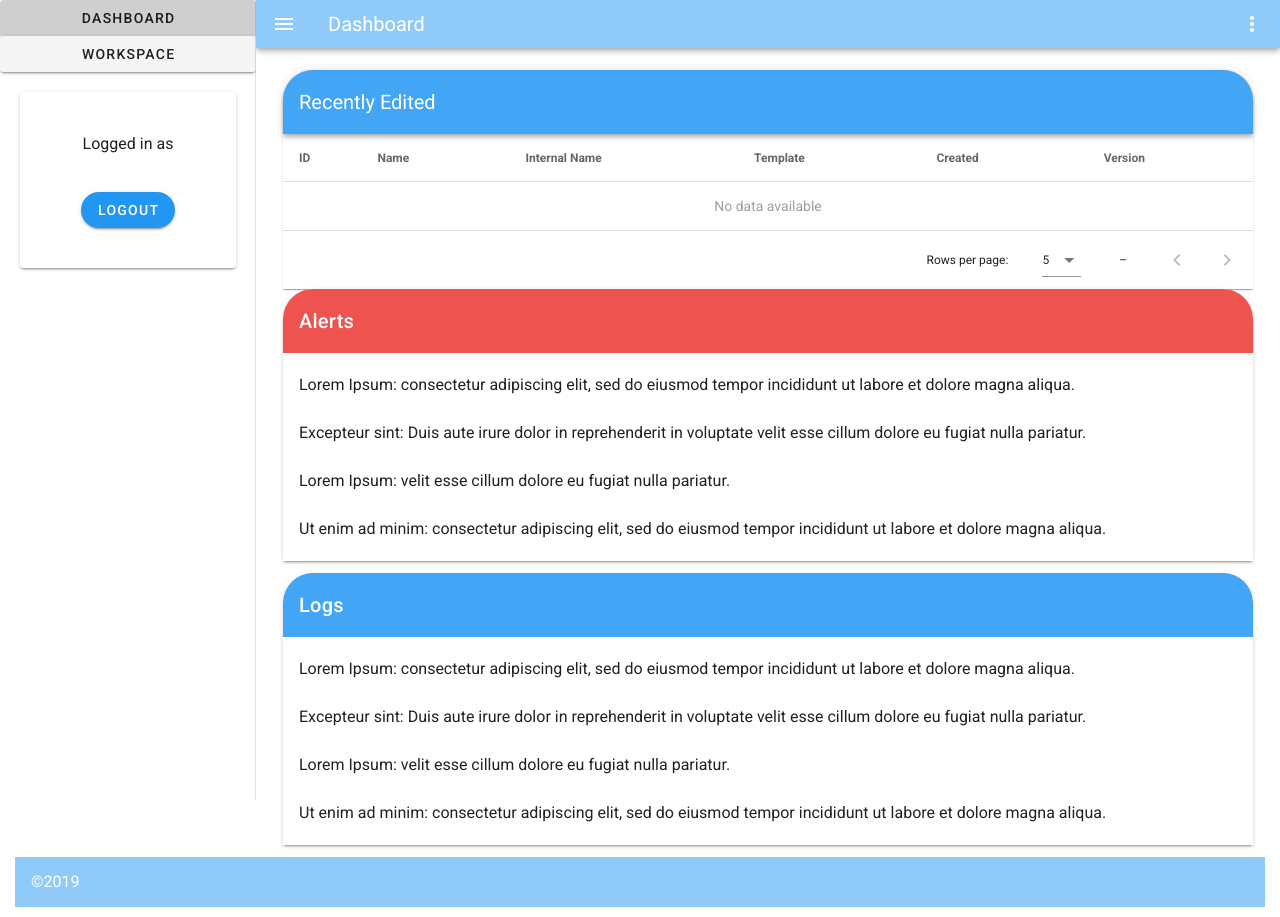
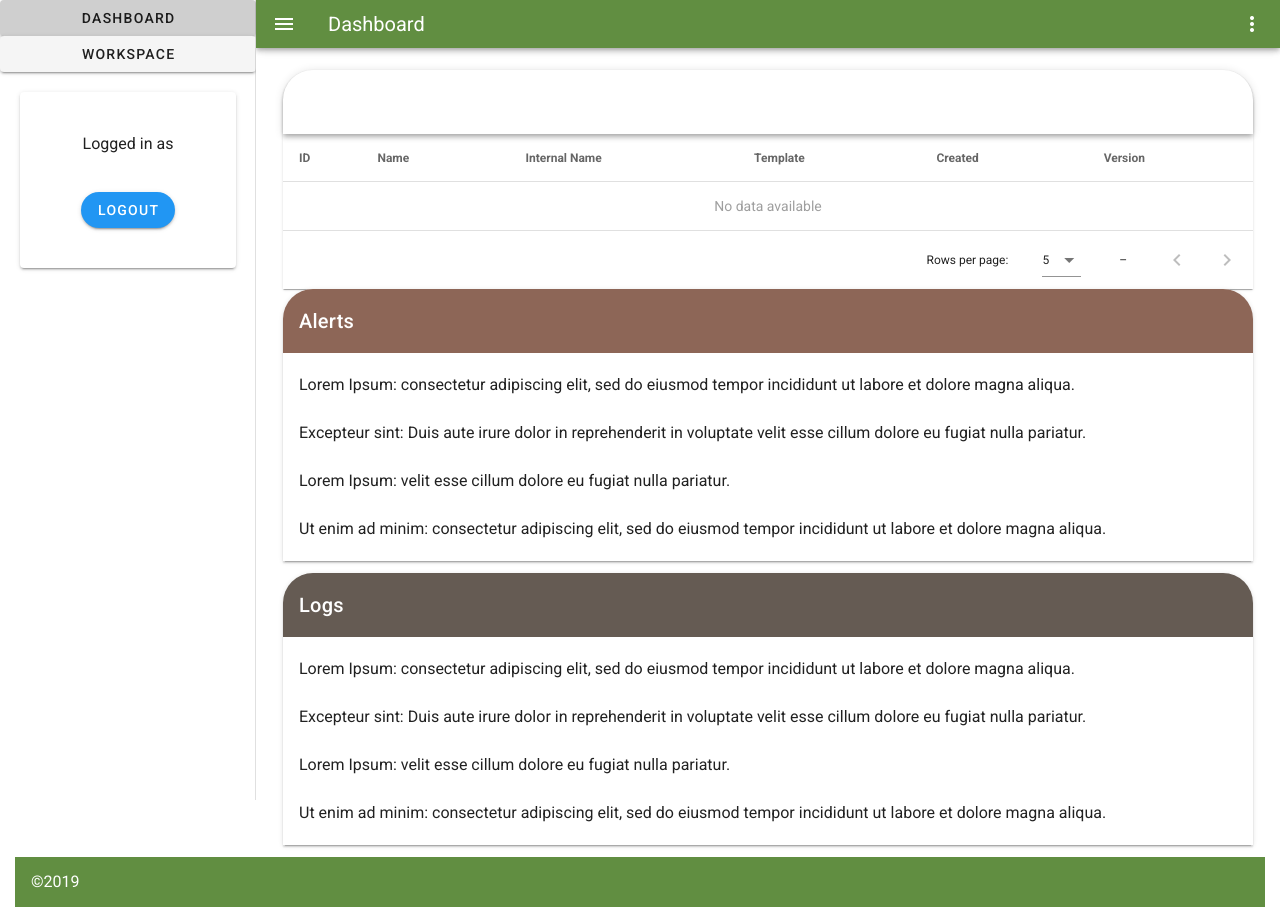
Before and after one commit to iingles/isaac-ingles-3790-final, a Vue app: page / in a window 1280 px wide. Built offline with nearby package versions, Linux system fonts and the light colour scheme.

Commit message:
made some color theme changes

```diff
--- a/src/components/shared/Footer.vue
+++ b/src/components/shared/Footer.vue
@@ -1,7 +1,7 @@
 <template>
     <v-footer
       height="50"
-      color="blue lighten-3"
+      color="#618E41"
       dark
     >
         &copy;2019
--- a/src/components/shared/Header.vue
+++ b/src/components/shared/Header.vue
@@ -3,10 +3,10 @@
     <v-app-bar
       app
       fixed
-      color="blue lighten-3"
+      color="#618E41"
       dark
       dense
-      collapse-on-scroll="true"
+      collapse-on-scroll
       >
         <v-app-bar-nav-icon @click.stop="drawer = !drawer"></v-app-bar-nav-icon>
 
--- a/src/views/Dashboard.vue
+++ b/src/views/Dashboard.vue
@@ -9,7 +9,7 @@
             class="elevation-1 v-card"
             >
             <template v-slot:top>
-                <v-toolbar class="blue lighten-1 white--text">
+                <v-toolbar class="white--text">
                     <v-toolbar-title>Recently Edited</v-toolbar-title>
                     <v-spacer></v-spacer>
                 </v-toolbar>
@@ -23,7 +23,7 @@
              -->
             <v-col>
                 <v-card class="rounded-card" to="/logs">
-                    <v-card-title class="red lighten-1 white--text" >Alerts</v-card-title>
+                    <v-card-title class="alert" >Alerts</v-card-title>
                     <v-list>
                         <v-list-item>Lorem Ipsum: consectetur adipiscing elit, sed do eiusmod tempor incididunt ut labore et dolore magna aliqua.</v-list-item>
                         <v-list-item>Excepteur sint: Duis aute irure dolor in reprehenderit in voluptate velit esse cillum dolore eu fugiat nulla pariatur. </v-list-item>
@@ -37,7 +37,7 @@
         <v-row>
             <v-col>
                 <v-card class="rounded-card" to="/logs">
-                    <v-card-title class="blue lighten-1 white--text">Logs</v-card-title>
+                    <v-card-title>Logs</v-card-title>
                     <v-list>
                         <v-list-item>Lorem Ipsum: consectetur adipiscing elit, sed do eiusmod tempor incididunt ut labore et dolore magna aliqua.</v-list-item>
                         <v-list-item>Excepteur sint: Duis aute irure dolor in reprehenderit in voluptate velit esse cillum dolore eu fugiat nulla pariatur. </v-list-item>
@@ -78,9 +78,23 @@ export default {
 </script>
 
 <style scoped>
+.v-toolbar {
+    background-color: #655B53;
+}
+
+.v-card__title {
+    background-color: #655B53;
+    color: #fff;
+}
+
+.v-card__title.alert {
+    background-color: #8D6657;
+}
+
 .v-card {
     border-radius: 30px 30px 0 0!important;
 }
+
 .slide-enter-active {
     animation: slide-in 200ms ease-out forwards;
 }
--- a/src/views/Logs.vue
+++ b/src/views/Logs.vue
@@ -4,8 +4,8 @@
         <v-row>
             <!-- I can set these up to get the data from elsewhere -->
             <v-col lg="12" md="12" sm="12" xs="12">
-                <v-card class="v-card blue lighten-1">
-                    <v-card-title class="card-title">Statistics</v-card-title>
+                <v-card class="v-card">
+                    <v-card-title>Statistics</v-card-title>
                     <v-container fluid>
                         <v-sparkline
                             :key="25"
@@ -43,8 +43,8 @@
             make them their own components -- depending on how complicated they get
              -->
             <v-col>
-                <v-card class="v-card red lighten-1">
-                    <v-card-title>Alerts</v-card-title>
+                <v-card class="v-card">
+                    <v-card-title class="alert">Alerts</v-card-title>
                     <v-list>
                         <v-list-item>Lorem Ipsum: consectetur adipiscing elit, sed do eiusmod tempor incididunt ut labore et dolore magna aliqua.</v-list-item>
                         <v-list-item>Excepteur sint: Duis aute irure dolor in reprehenderit in voluptate velit esse cillum dolore eu fugiat nulla pariatur. </v-list-item>
@@ -56,7 +56,7 @@
         </v-row>
         <v-row>
             <v-col>
-                <v-card class="v-card blue lighten-1">
+                <v-card class="v-card">
                     <v-card-title>Logs</v-card-title>
                     <v-list>
                         <v-list-item>Lorem Ipsum: consectetur adipiscing elit, sed do eiusmod tempor incididunt ut labore et dolore magna aliqua.</v-list-item>
@@ -77,9 +77,19 @@ export default {
 </script>
 
 <style scoped>
+    .v-card__title {
+        background-color: #655B53;
+        color: #fff;
+    }
+
+    .v-card__title.alert {
+    background-color: #8D6657;
+    }
+
     .v-card {
         border-radius: 30px 30px 0 0!important;
     }
+
     .card-row {
         width: 100%;
     }
```
